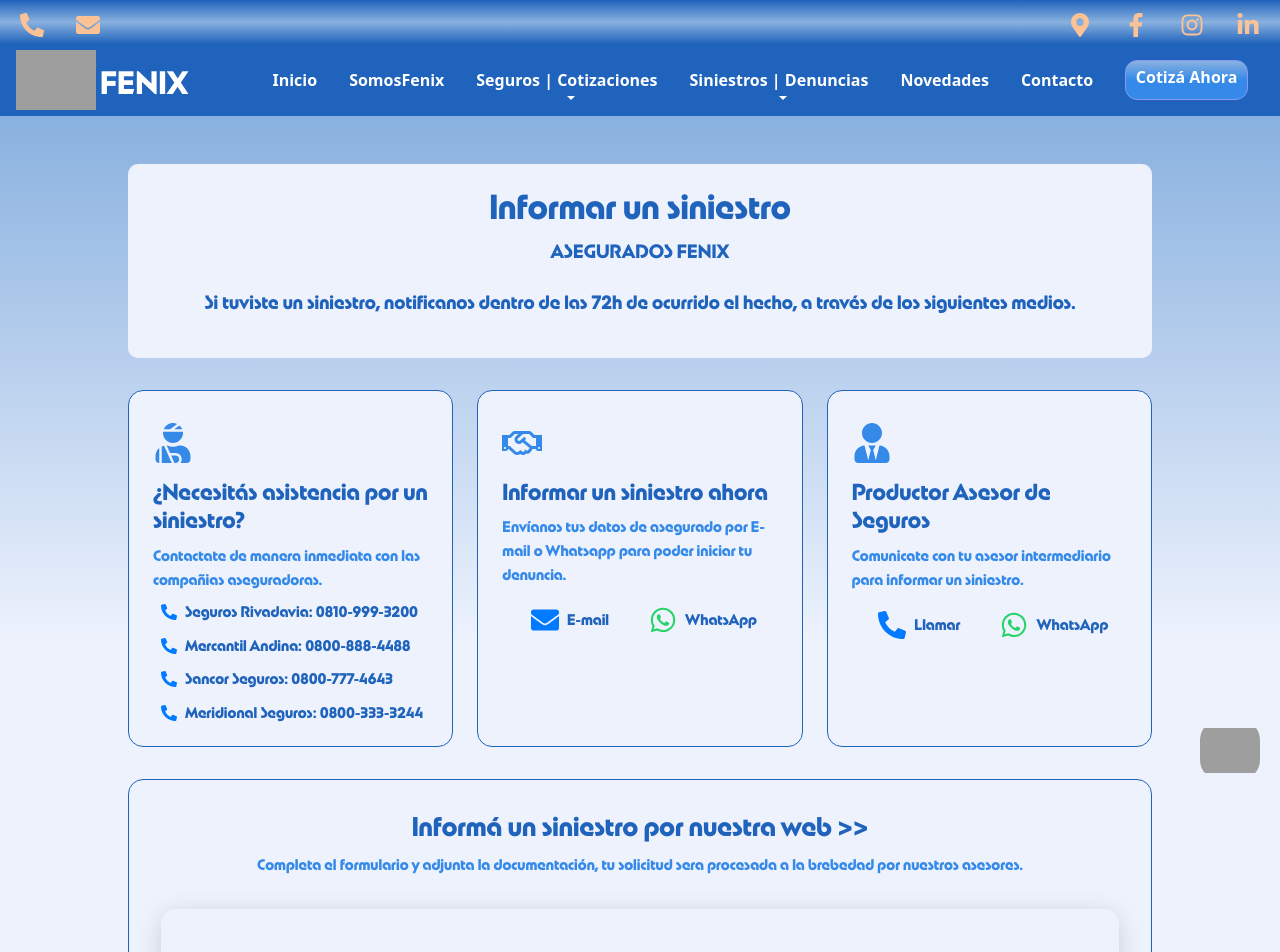
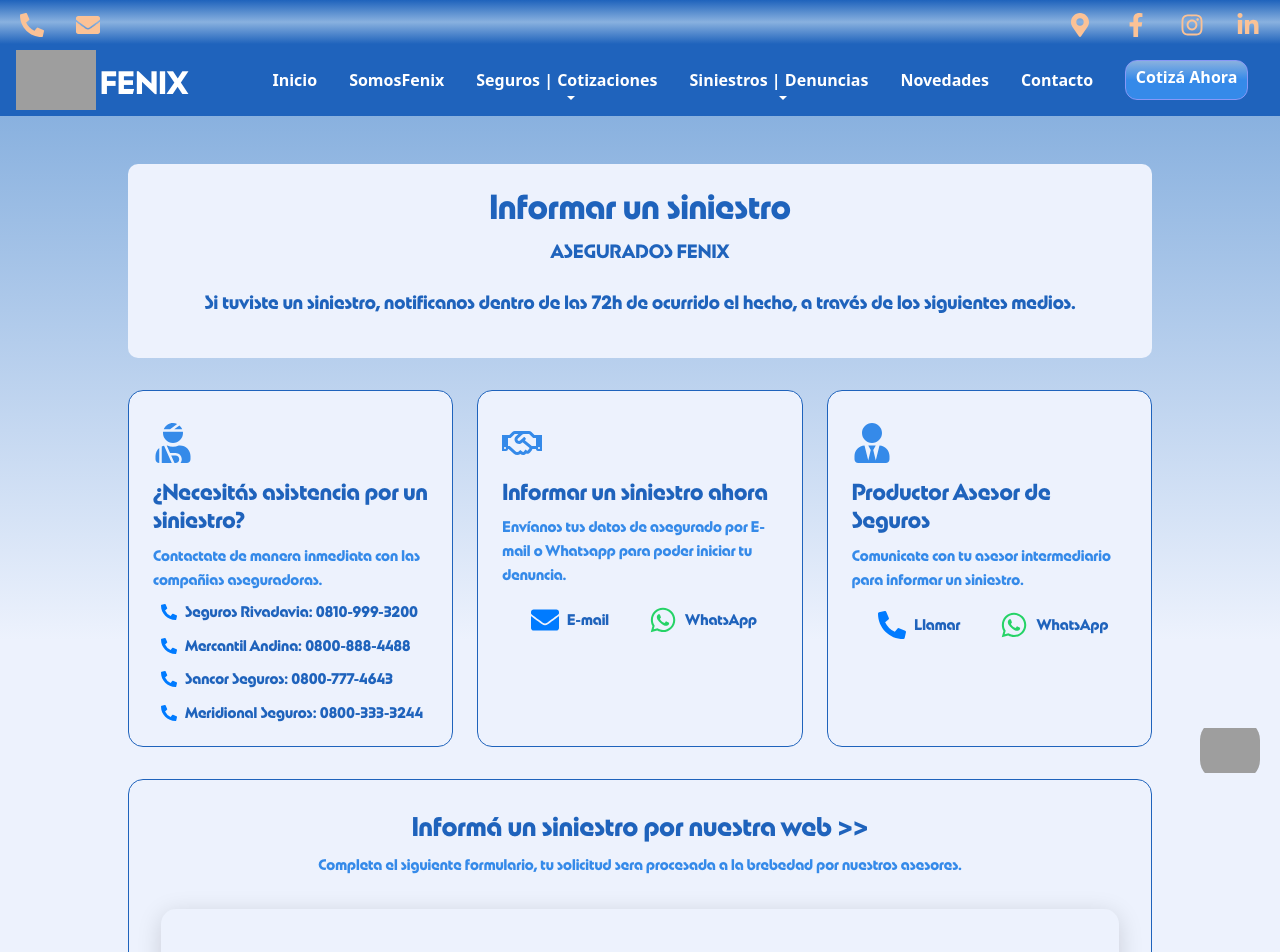
Before and after one commit to Ivanjaviersanchez/Fenix-Broker, a React (Vite) app: page /siniestros/asegurados in a window 1280 px wide. Shown: the top 952 px of the page. Built offline with nearby package versions, Linux system fonts and the light colour scheme; grey boxes are pictures that could not be loaded.

Commit message:
Ajustes Textos

```diff
--- a/src/components/SiniestrosAsegurados.jsx
+++ b/src/components/SiniestrosAsegurados.jsx
@@ -114,7 +114,7 @@ function SiniestrosAsegurados() {
       {/* Formulario de siniestros */}
       <div className="siniestros-docs">
         <h4>Informá un siniestro por nuestra web {">>"}</h4>
-        <p>Completa el formulario y adjunta la documentación, tu solicitud sera procesada a la brebedad por nuestros asesores.</p>
+        <p>Completa el siguiente formulario, tu solicitud sera procesada a la brebedad por nuestros asesores.</p>
 
         {/* Llamado a Componente de Formulario */}
         <SiniestrosForm />
```
